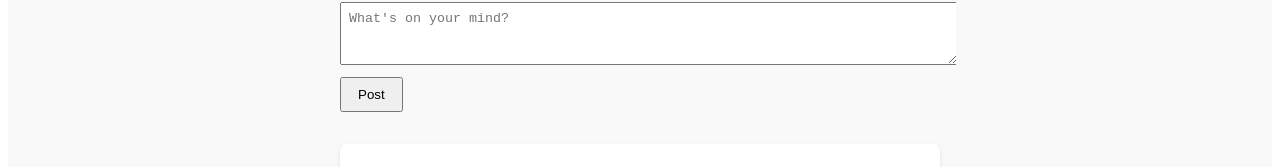
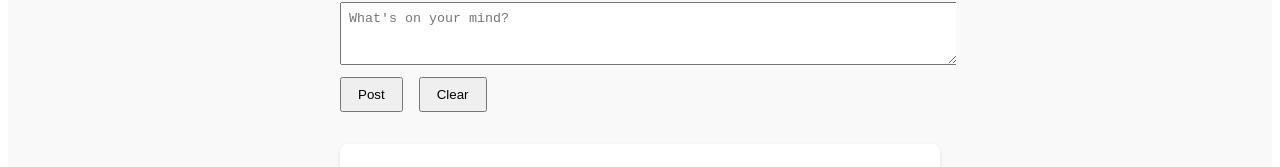
Before and after one commit to uttej-git/devcon, a React (Create React App) app: page /feed in a window 1280 px wide. Shown: the part 247-414 px from the top of the page. Built offline with nearby package versions, Linux system fonts and the light colour scheme.

Commit message:
✨ Added 'Clear' button to reset post input fields in Feed page

```diff
--- a/src/pages/Feed.jsx
+++ b/src/pages/Feed.jsx
@@ -95,6 +95,10 @@ const Feed = () => {
     setNewPost({ username: '', content: '' });
   };
 
+  const handleClear = () => {
+    setNewPost({ username: '', content: '' });
+  };
+
   const handleDelete = (id) => {
     const confirmDelete = window.confirm("Are you sure you want to delete this post?");
     if (!confirmDelete) return;
@@ -156,7 +160,7 @@ const Feed = () => {
         backgroundColor: '#1f1f1f',
         color: 'white',
         padding: '1rem',
-        display: 'none', // optional: hide on small screens
+        display: 'none',
         flexShrink: 0,
       }}>
         <h3>🔔 Notifications</h3>
@@ -206,9 +210,14 @@ const Feed = () => {
             rows="3"
             style={{ padding: '0.5rem', marginBottom: '0.5rem', width: '100%' }}
           />
-          <button type="submit" style={{ padding: '0.5rem 1rem' }}>
-            Post
-          </button>
+          <div style={{ display: 'flex', gap: '1rem' }}>
+            <button type="submit" style={{ padding: '0.5rem 1rem' }}>
+              Post
+            </button>
+            <button type="button" onClick={handleClear} style={{ padding: '0.5rem 1rem' }}>
+              Clear
+            </button>
+          </div>
         </form>
 
         {filteredPosts.length > 0 ? (
@@ -242,7 +251,7 @@ const Feed = () => {
         backgroundColor: '#1f1f1f',
         color: 'white',
         padding: '1rem',
-        display: 'none', // optional: hide on small screens
+        display: 'none',
         flexShrink: 0,
       }}>
         <h3>👤 Profile</h3>
```
